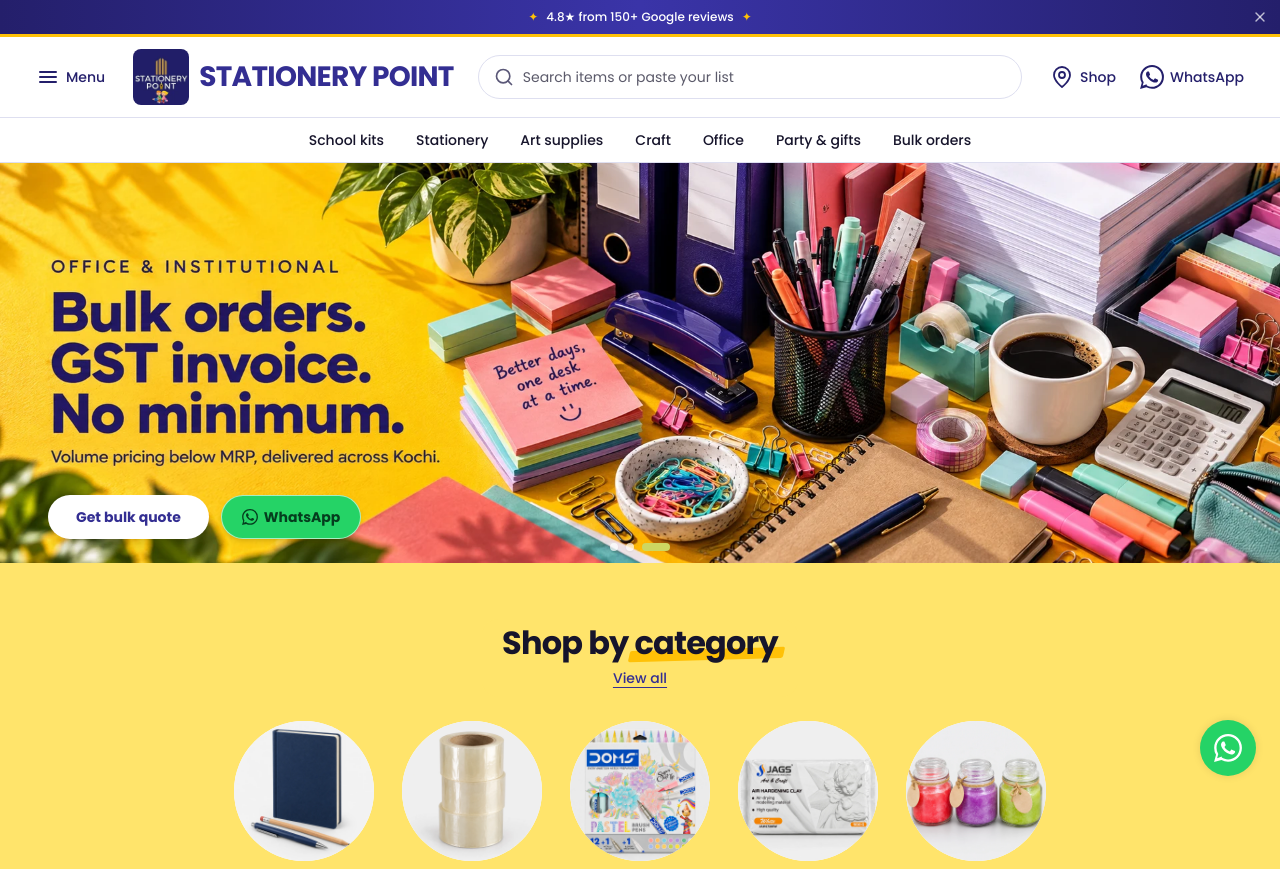
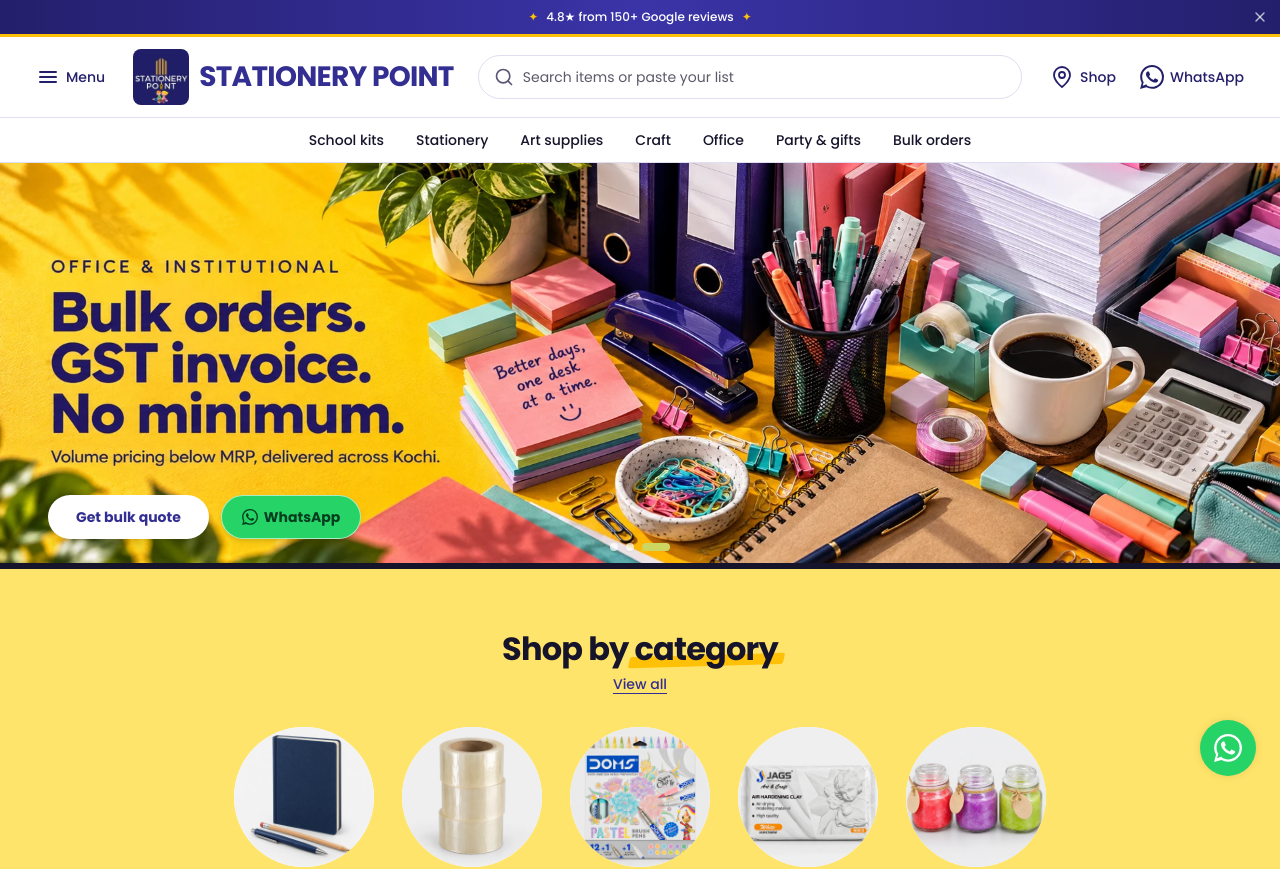
Before and after one commit to miroshopmiro-lang/stationery-point, a React (Vite) app: page / in a window 1280 px wide. Shown: the top 869 px of the page. Built offline with nearby package versions, Linux system fonts and the light colour scheme.

Commit message:
Add black divider between hero and category band
Co-Authored-By: Claude Opus 5.5 <noreply@anthropic.com>

```diff
--- a/src/components/Home.jsx
+++ b/src/components/Home.jsx
@@ -1,6 +1,7 @@
 import React, { useState } from 'react';
 import SendListModal from './SendListModal';
 import HeroCarousel from './HeroCarousel';
+import MarkerDivider from './MarkerDivider';
 import CategoryCircles from './CategoryCircles';
 import PromoTiles from './PromoTiles';
 import CollectionCards from './CollectionCards';
@@ -32,6 +33,7 @@ export default function Home() {
           the offer strip and the below-MRP rail are off the homepage per that list; the
           components are kept, re-add them here to restore. */}
       <HeroCarousel onOpenListModal={() => setListModalOpen(true)} />
+      <MarkerDivider />
       <CategoryCircles />
       <PromoTiles only="bulk" />
       <Testimonials />
--- /dev/null
+++ b/src/components/MarkerDivider.jsx
@@ -0,0 +1,10 @@
+import React from 'react';
+
+/*
+ * Solid black divider between the hero banner and the yellow band (23 Sep 2026). Without
+ * it the photo runs straight into flat yellow with no clean break. It is its own block in
+ * the flow, not an overlay, so nothing in the hero can paint over it.
+ */
+export default function MarkerDivider() {
+  return <div aria-hidden="true" className="h-[5px] lg:h-[6px] w-full" style={{ background: 'var(--ink)' }} />;
+}
```
Also changed, not shown: 1 other file (tests, documents, lock files or other folders).
